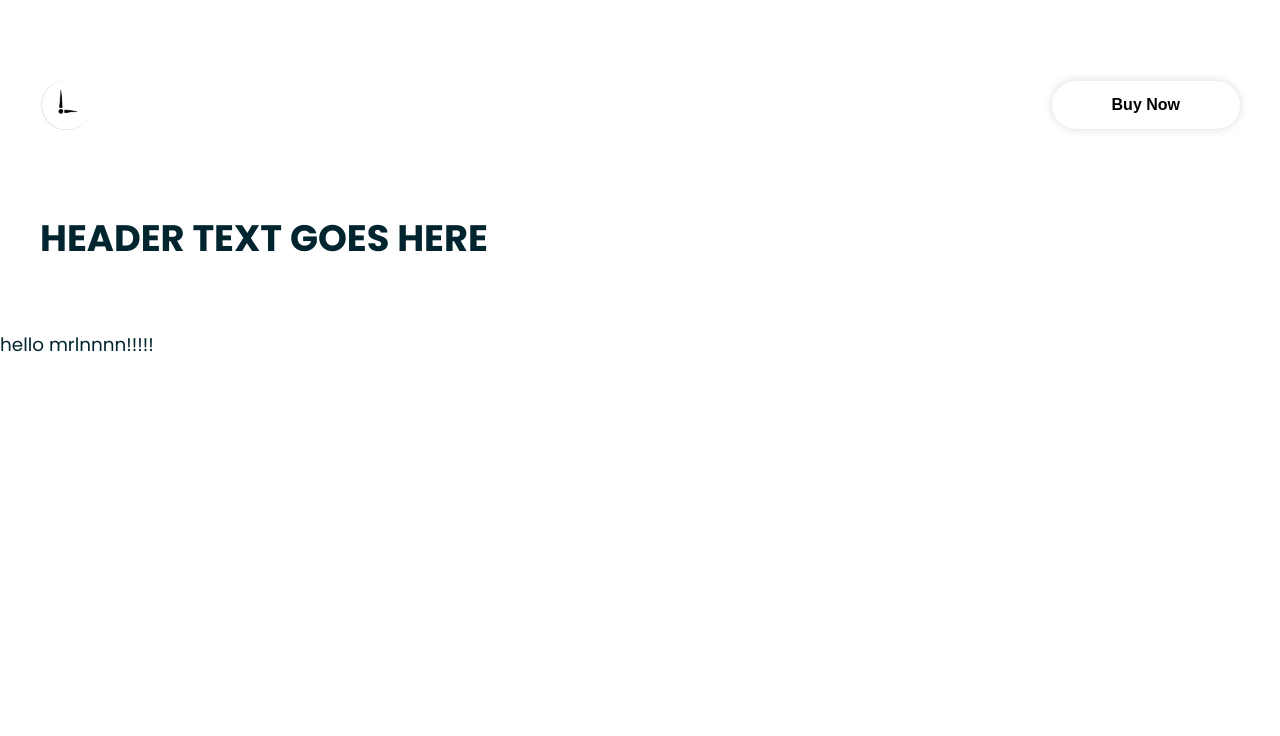
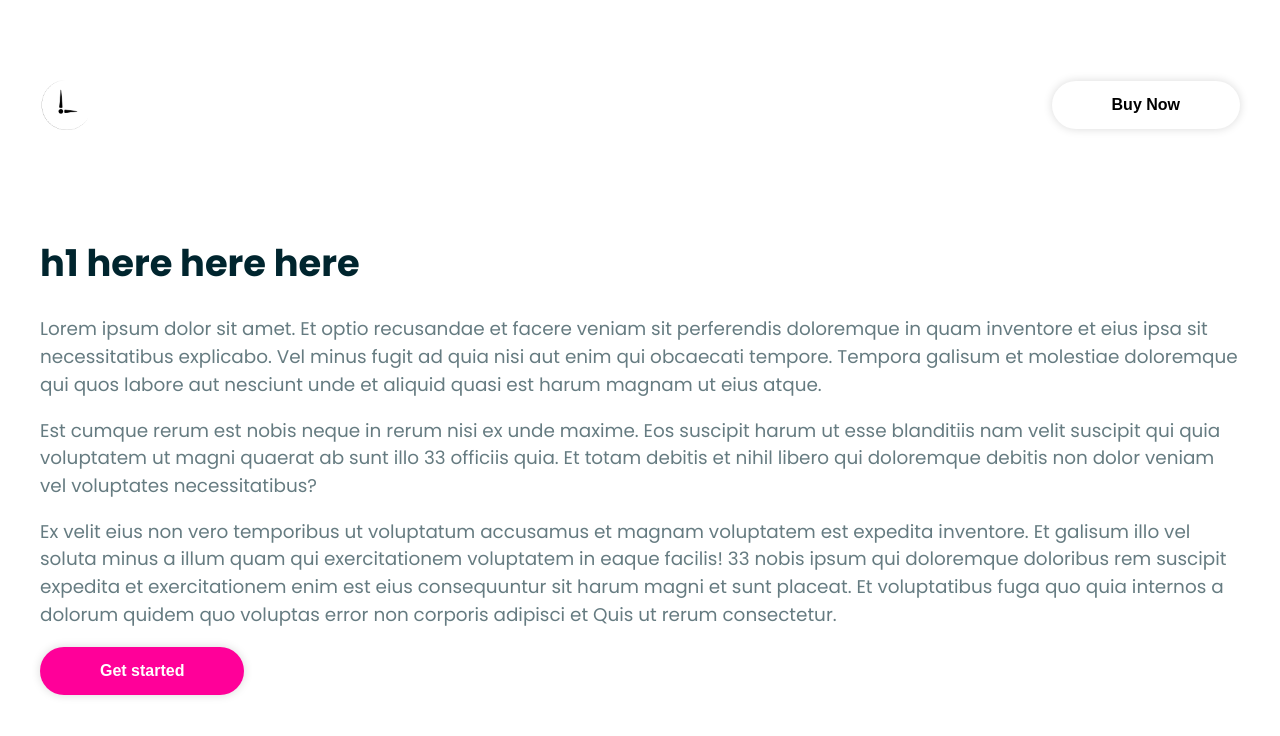
Before and after one commit to MarlenAw/contactInfo, a React (Create React App) app in the folder contact-info-app/: page / in a window 1280 px wide. Shown: the top 736 px of the page. Built offline with nearby package versions, Linux system fonts and the light colour scheme.

Commit message:
Use props for background colors and colors instead of using it from DefaultTheme

```diff
--- a/contact-info-app/src/App.tsx
+++ b/contact-info-app/src/App.tsx
@@ -1,7 +1,6 @@
 import React from 'react';
 import { ThemeProvider } from 'styled-components';
-import Header from './components/Header';
-import {ContainerStyled} from './components/styles/Container.styles';
+import Header from './components/Header/Header';
 import GlobalStyled from './components/styles/Global';
 import { TTheme } from './theme/theme';
 
@@ -11,10 +10,7 @@ function App() {
     <ThemeProvider theme={TTheme}>
       <>
         <GlobalStyled />
-        <Header title='HEADER TEXT GOES HERE'/>
-        <ContainerStyled>
-          <div>hello mrlnnnn!!!!!</div>
-        </ContainerStyled>
+        <Header />
       </>
     </ThemeProvider>
   );
--- a/contact-info-app/src/components/Header.tsx
+++ /dev/null
@@ -1,24 +0,0 @@
-import {
-    ContainerStyled,
-} from './styles/Container.styles';
-import { HeaderProps } from './types';
-import { HeaderStyled, LogoStyled, NavStyled } from './styles/Header.styles';
-import { ButtonStyled } from './styles/Button.styles';
-
-const Header: React.FC<HeaderProps> = ({title}) => {
-    return (
-        <HeaderStyled>
-            <ContainerStyled>
-                <NavStyled>
-                    <LogoStyled src='./images/logo.png' alt=''/>
-                    <ButtonStyled>Buy Now</ButtonStyled>
-                </NavStyled>
-                <h1>{title}</h1>
-            </ContainerStyled>
-        </HeaderStyled>
-     );
-
-
-};
-
-export default Header;
--- /dev/null
+++ b/contact-info-app/src/components/Header/Header.tsx
@@ -0,0 +1,33 @@
+
+import { HeaderProps } from './types';
+import { HeaderStyled, LogoStyled, NavStyled } from '../styles/Header.styles';
+import { ButtonStyled } from '../styles/Button.styles';
+import { FlexDivStyled } from '../styles/FlexDiv.styles';
+
+const Header: React.FC<HeaderProps> = () => {
+    return (
+        <HeaderStyled>
+
+            <NavStyled>
+                <LogoStyled src='./images/logo.png' alt=''/>
+                <ButtonStyled color="#000">Buy Now</ButtonStyled>
+            </NavStyled>
+
+            <FlexDivStyled>
+                <div>
+                    <h1>h1 here here here</h1>
+                    <p>
+                        Lorem ipsum dolor sit amet. Et optio recusandae et facere veniam sit perferendis doloremque in quam inventore et eius ipsa sit necessitatibus explicabo. Vel minus fugit ad quia nisi aut  enim qui obcaecati tempore. Tempora galisum et molestiae doloremque qui quos labore aut nesciunt unde et aliquid quasi est harum magnam ut eius atque. </p><p>Est cumque rerum est nobis neque in rerum nisi ex unde maxime. Eos suscipit harum ut esse blanditiis nam velit suscipit qui quia voluptatem ut magni quaerat ab sunt illo 33 officiis quia. Et totam debitis et nihil libero qui doloremque debitis non dolor veniam vel voluptates necessitatibus? </p><p>Ex velit eius non vero temporibus ut voluptatum accusamus et magnam voluptatem est expedita inventore. Et galisum illo vel soluta minus a illum quam qui exercitationem voluptatem in eaque facilis! 33 nobis ipsum qui doloremque doloribus rem suscipit expedita et exercitationem enim est eius consequuntur sit harum magni et sunt placeat. Et voluptatibus fuga quo quia internos a dolorum quidem quo voluptas error non corporis adipisci et Quis  ut rerum consectetur.
+                    </p>
+                    <ButtonStyled bg="#ff0099" color="#fff">
+                        Get started
+                    </ButtonStyled>
+                </div>
+            </FlexDivStyled>
+        </HeaderStyled>
+     );
+
+
+};
+
+export default Header;
--- a/contact-info-app/src/components/types.ts
+++ b/contact-info-app/src/components/Header/types.ts
@@ -1,3 +1,3 @@
 export interface HeaderProps {
-   title: string;
+   title?: string;
 }
--- a/contact-info-app/src/components/styles/Button.styles.ts
+++ b/contact-info-app/src/components/styles/Button.styles.ts
@@ -1,6 +1,6 @@
 import styled from "styled-components";
 
-export const ButtonStyled = styled.button`
+export const ButtonStyled = styled.button<{bg?: string, color?: string}>`
     border-radius: 50px;
     border: none;
     box-shadow: 0 0 10px rgba(0, 0, 0, 0.15);
@@ -8,8 +8,8 @@ export const ButtonStyled = styled.button`
     font-size: 16px;
     font-weight: 700;
     padding: 15px 60px;
-    background-color: ${({ theme }) => theme.colors.white || '#fff'};
-    color: ${({ theme }) => theme.colors.black || '#fff'};
+    background-color: ${({ bg }) => bg || '#fff'};
+    color: ${({ color }) => color || '#fff'};
 
     &:hover {
         opacity: 0.9;
--- /dev/null
+++ b/contact-info-app/src/components/styles/FlexDiv.styles.ts
@@ -0,0 +1,12 @@
+import styled from "styled-components";
+
+export const FlexDivStyled = styled.div`
+   display: flex;
+   align-items: center;
+
+   //any direct div or ul, set flex: 1
+   & > div,
+   & > ul {
+       flex: 1;
+   }
+`;
--- a/contact-info-app/src/interface/styled.d.ts
+++ b/contact-info-app/src/interface/styled.d.ts
@@ -31,6 +31,7 @@ declare module 'styled-components' {
       pink?: string;
       pinkLight?: string;
       pinkDark?: string;
+      pinkMagenta?: string;
       purple?: string;
       purpleLight?: string;
       purpleDark?: string;
--- a/contact-info-app/src/theme/theme.ts
+++ b/contact-info-app/src/theme/theme.ts
@@ -28,6 +28,7 @@ const TTheme: DefaultTheme = {
     pink: '#DA51BE',
     pinkLight: '#FDF0FA',
     pinkDark: '#E01FB3',
+    pinkMagenta: '#ff0099',
     purple: '#8851DA',
     purpleLight: '#F3EEFB',
     purpleDark: '#6D30CF',
```
